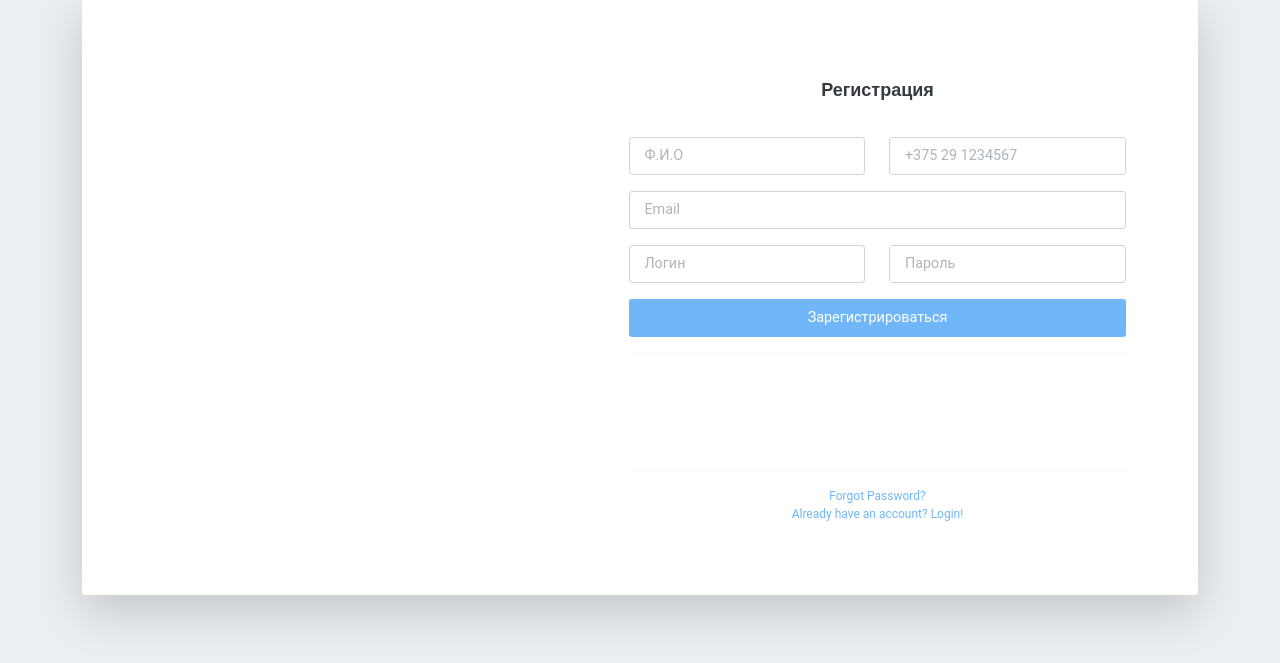
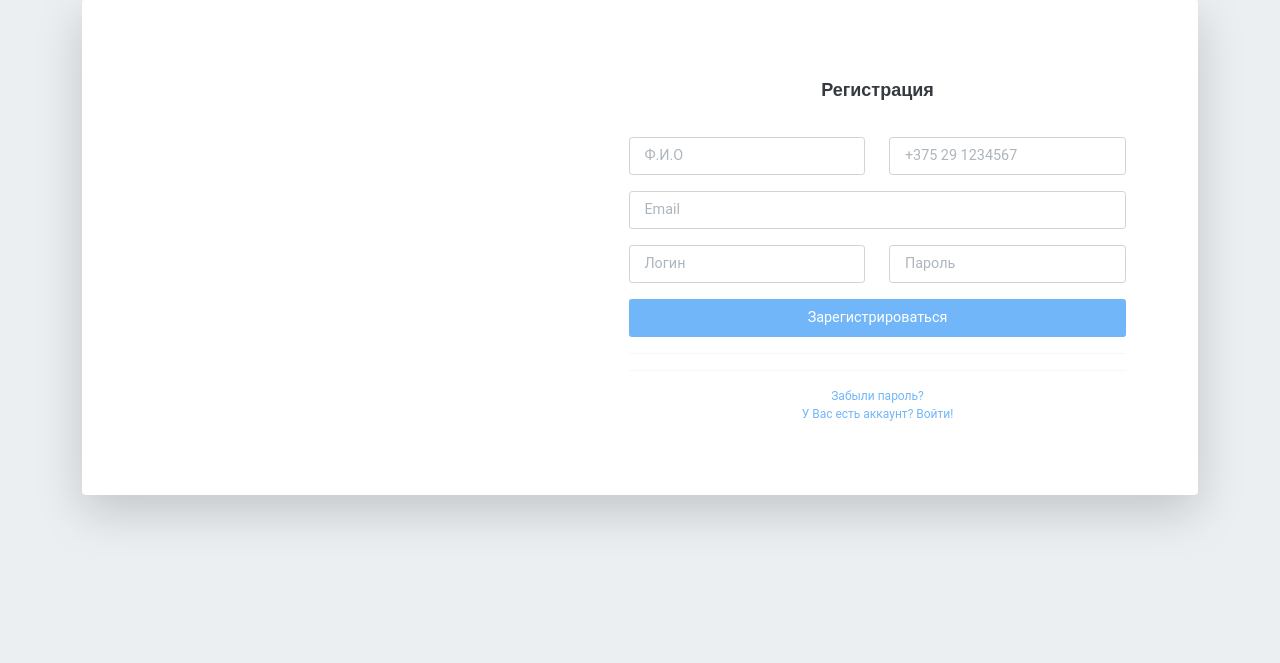
Before and after one commit to include-funct/auction.old, a PHP site: page /account/register in a window 1280 px wide. Shown: the part 73-736 px from the top of the page. Run offline with PHP 8.4, Linux system fonts and the light colour scheme.

Commit message:
Поправлены ссылки

```diff
--- a/engine/Views/account/login.php
+++ b/engine/Views/account/login.php
@@ -24,7 +24,7 @@
                     <div class="form-group">
                       <div class="custom-control custom-checkbox small">
                         <input type="checkbox" class="custom-control-input" id="customCheck">
-                        <label class="custom-control-label" for="customCheck">Remember Me</label>
+                        <label class="custom-control-label" for="customCheck">Запомнить меня</label>
                       </div>
                     </div>
                     <button type="submit" class="btn btn-primary btn-user btn-block">
@@ -34,10 +34,10 @@
                   </form>
                   <hr>
                   <div class="text-center">
-                    <a class="small" href="forgot-password.html">Забыли пароль?</a>
+                    <a class="small" href="/account/recovery">Забыли пароль?</a>
                   </div>
                   <div class="text-center">
-                    <a class="small" href="register.html">Регистрация</a>
+                    <a class="small" href="/account/register">Регистрация</a>
                   </div>
                 </div>
               </div>
--- a/engine/Views/account/recovery.php
+++ b/engine/Views/account/recovery.php
@@ -27,10 +27,10 @@
                   </form>
                   <hr>
                   <div class="text-center">
-                    <a class="small" href="/account/register">Create an Account!</a>
+                    <a class="small" href="/account/register">Регистрация!</a>
                   </div>
                   <div class="text-center">
-                    <a class="small" href="/account/login">Already have an account? Login!</a>
+                    <a class="small" href="/account/login">У Вас есть аккаунт? Войти!</a>
                   </div>
                 </div>
               </div>
--- a/engine/Views/account/register.php
+++ b/engine/Views/account/register.php
@@ -38,19 +38,14 @@
                       Зарегистрироваться
                   </button>
                 <hr>
-                <a href="index.html" class="btn btn-google btn-user btn-block">
-                  <i class="fab fa-google fa-fw"></i> Register with Google
-                </a>
-                <a href="index.html" class="btn btn-facebook btn-user btn-block">
-                  <i class="fab fa-facebook-f fa-fw"></i> Register with Facebook
-                </a>
+
               </form>
               <hr>
               <div class="text-center">
-                <a class="small" href="forgot-password.html">Forgot Password?</a>
+                  <a class="small" href="/account/recovery">Забыли пароль?</a>
               </div>
               <div class="text-center">
-                <a class="small" href="login.html">Already have an account? Login!</a>
+                  <a class="small" href="/account/login">У Вас есть аккаунт? Войти!</a>
               </div>
             </div>
           </div>
```
